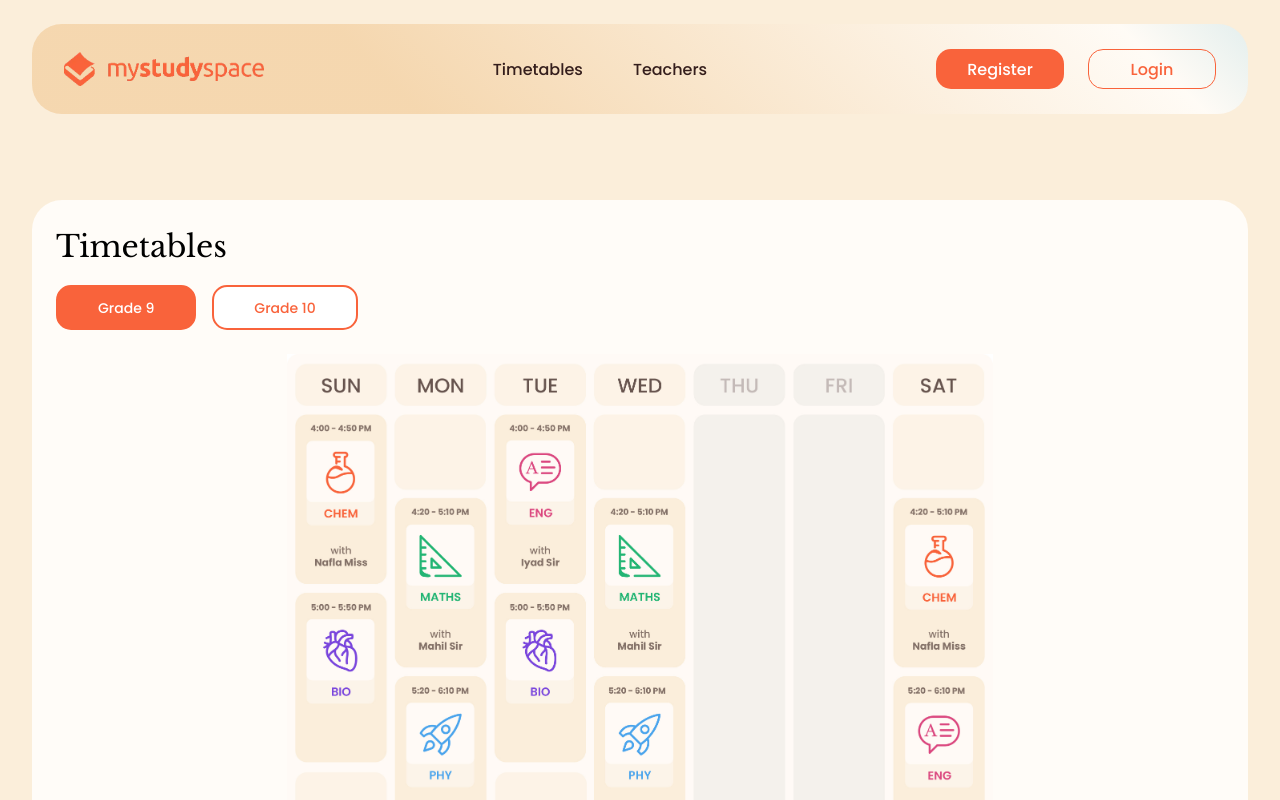
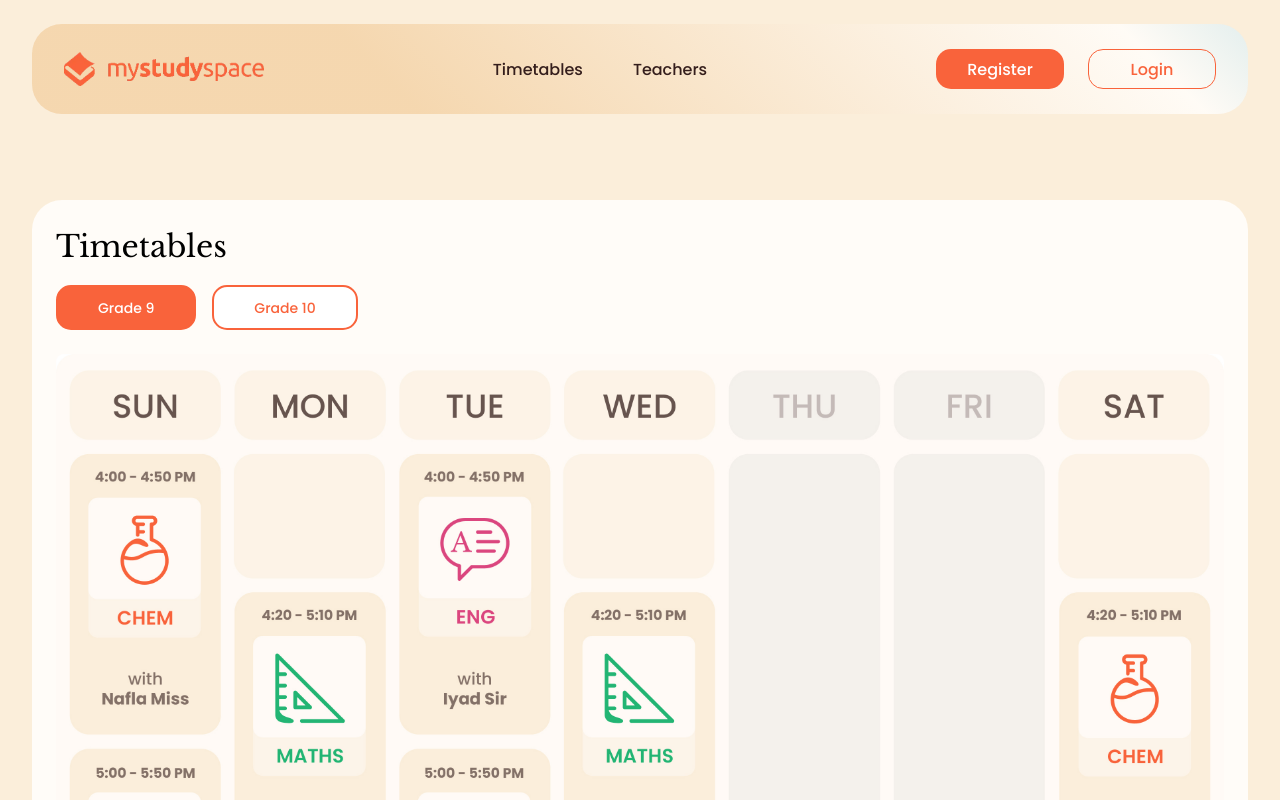
Before and after one commit to D3CRYPT360/my-study-space, a Next.js app: page /timetables in a window 1280 px wide. Shown: the top 800 px of the page. Built offline with nearby package versions, Linux system fonts and the light colour scheme; a web font is replaced by a local one.

Commit message:
Timetable

```diff
--- a/src/app/timetables/page.tsx
+++ b/src/app/timetables/page.tsx
@@ -47,9 +47,9 @@ export default function TimetablePage() {
             <Image
               src={`/${selectedGrade}_timetable.jpg`}
               alt={`${selectedGrade === 'gr9' ? 'Grade 9' : 'Grade 10'} Timetable`}
-              width={800}
-              height={533}
-              className="rounded-lg w-full h-auto max-h-[500px] object-contain"
+              width={1100}
+              height={800}
+              className="rounded-lg w-full h-auto object-contain"
               priority
             />
           </div>
```
